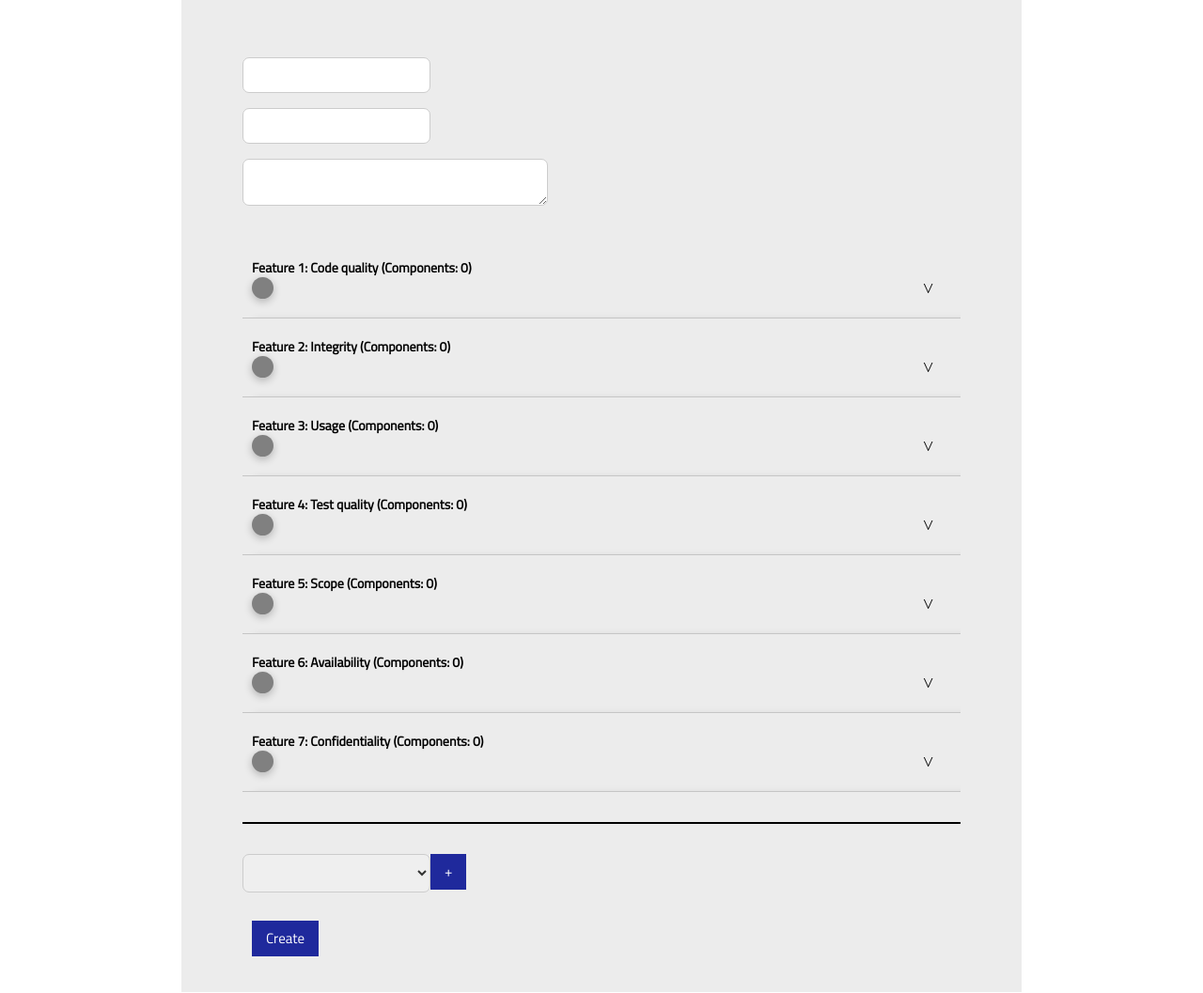
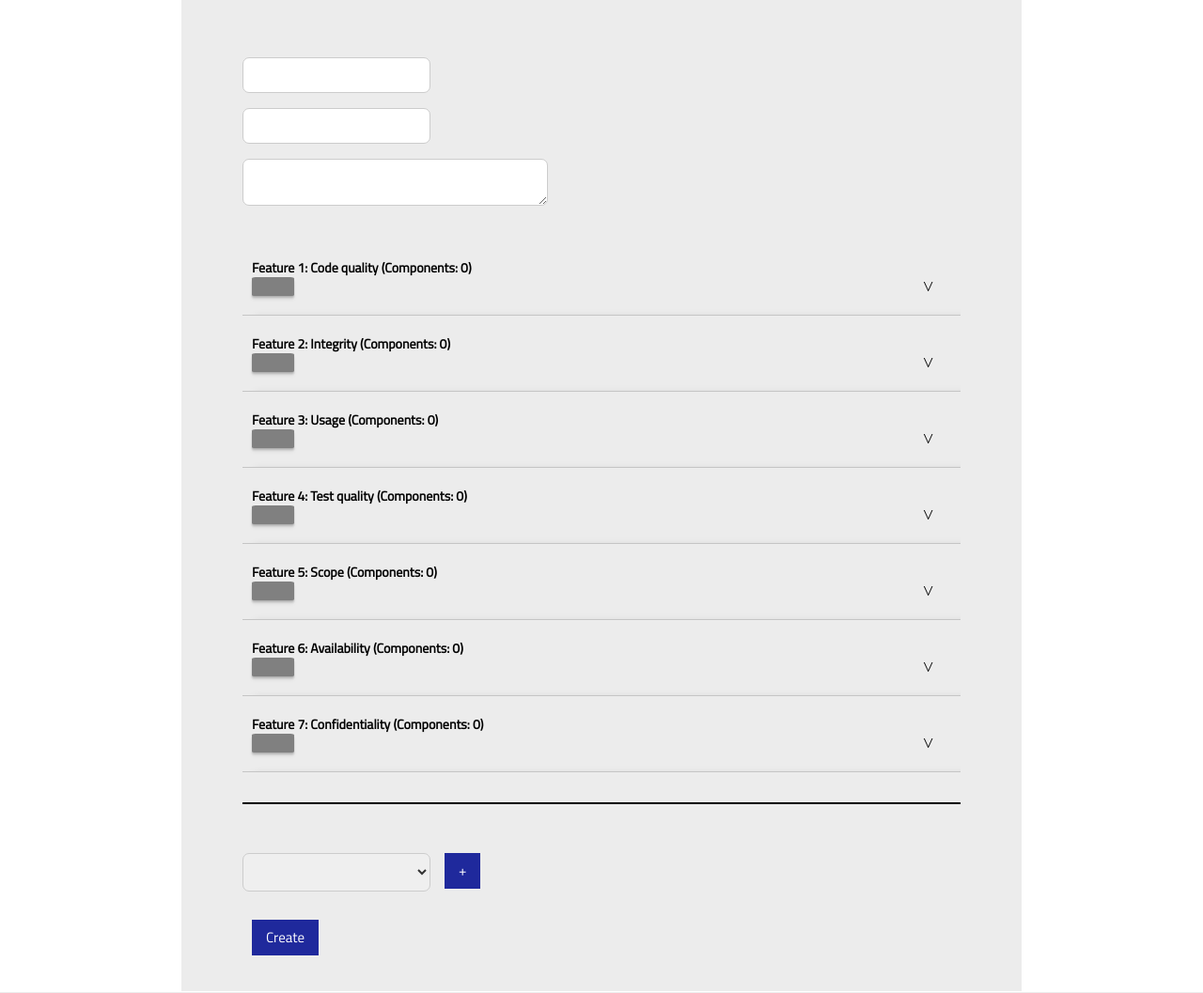
Before and after one commit to Praxisprojekt2021/praxisprojekt, a Flask app: page /process in a window 1280 px wide. Shown: the part 99-1156 px from the top of the page at 94% size. Run offline with Flask 2, Linux system fonts and the light colour scheme; lists and menus that the app fills with data are empty; some libraries are stand-ins or nearby versions.

Commit message:
246: Design Zwischenstand pt3

```diff
--- a/frontend/static/css/process_styles.css
+++ b/frontend/static/css/process_styles.css
@@ -428,12 +428,9 @@ button, html input[type="button"], input[type="reset"] {
   color: #333333;
   vertical-align: middle;
   border: 1px solid #ccc;
+  cursor: pointer;
+  margin-right: 15px;
 }
-
-.postion-dropdown {
-  cursor: pointer;
-}
-
 
 .square-border {
   background: #FFF;
@@ -487,7 +484,7 @@ table .process-visualization {
 .info-text-header { position: relative; }
 
 .info-text-header::before {
-  content: attr(title);/* print em-space with class text */
+  content: attr(tooltip-data);/* print em-space with class text */
   font-size: 10.5px;
   display: block;
   position: absolute;
@@ -522,6 +519,49 @@ table .process-visualization {
   transition: 0.35s ease-out;
 }
 
+#ComponentOverviewTable {
+  display: block;
+  margin-left: 10%;
+  margin-right: 10%;
+  padding-bottom: 20px;
+}
+
 #ComponentOverviewTable td {
   pointer-events: none;
 }
+
+#ComponentOverviewTable .col-1 {
+  width: 15%;
+}
+
+#ComponentOverviewTable .col-2 {
+  width: 35%;
+}
+
+#ComponentOverviewTable .col-3 {
+  width: 15%;
+}
+
+#ComponentOverviewTable .col-4 {
+  width: 0%;
+}
+
+#ComponentOverviewTable .col-5 {
+  width: 0%;
+}
+
+#ComponentOverviewTable .col-6 {
+  width: 0%;
+}
+
+#ComponentOverviewTable .col-7 {
+  width: 30%;
+}
+
+#ComponentOverviewTable .col-8 {
+  width: 1%;
+}
+
+#ComponentOverviewTable tr {
+  transition:0.2s ease-out;
+}
--- a/frontend/static/css/styles.css
+++ b/frontend/static/css/styles.css
@@ -136,13 +136,17 @@ a {
 }
 
 .small-circle {
-    height: 23px;
-    width: 23px;
-    border-radius: 50%;
+    height: 20px;
+    width: 45px;
+    border-radius: 8%;
     display: flex;
     align-items: center;
     justify-content: center;
-    box-shadow: rgba(0, 0, 0, 0.24) 0px 3px 8px;
+    box-shadow: 0 1px 1px rgba(0,0,0,0.05),
+    0 2px 2px rgba(0,0,0,0.12),
+    0 3px 3px rgba(0,0,0,0.08),
+    0 4px 4px rgba(0,0,0,0.05);
+    -webkit-backface-visibility: hidden;
 }
 
 /* Below css for loading */
--- a/frontend/static/js/process-editor.js
+++ b/frontend/static/js/process-editor.js
@@ -194,31 +194,31 @@ function createMetricsSection(features, processData) {
         <table class="responsive-table" id="process-feature-table">
             <tr class="table-header">
                 <th class="col-1" name="metric">Metric</th>
-                <th class="col-2 info-text-header" name="average" title="The average value for the respective metrics&#xa; across all components in the process.">
+                <th class="col-2 info-text-header" name="average" tooltip-data="The average value for the respective metrics&#xa; across all components in the process.">
                     Average
                 </th>
-                <th class="col-3 info-text-header" name="standard-deviation" title="The standard deviation for each metric&#xa; across all components in the process." >
+                <th class="col-3 info-text-header" name="standard-deviation" tooltip-data="The standard deviation for each metric&#xa; across all components in the process." >
                     Std. Dev.
                 </th>
-                <th class="col-4 info-text-header" name="sum" title="The sum for each respective metric&#xa; across all components in the process.">
+                <th class="col-4 info-text-header" name="sum" tooltip-data="The sum for each respective metric&#xa; across all components in the process.">
                     Sum
                 </th>
-                <th class="col-5 info-text-header" name="min" title="The minimum value specifies the smallest value for each&#xa; respective metric across all components in the process.">
+                <th class="col-5 info-text-header" name="min" tooltip-data="The minimum value specifies the smallest value for each&#xa; respective metric across all components in the process.">
                     Min
                 </th>
-                <th class="col-6 info-text-header" name="max" title="The maximum value indicates the largest value for each&#xa; respective metric across all components of the process.">
+                <th class="col-6 info-text-header" name="max" tooltip-data="The maximum value indicates the largest value for each&#xa; respective metric across all components of the process.">
                     Max
                 </th>
-                <th class="col-7 info-text-header" name="target-min" title="The minimum target average, user-entered, Target-value&#xa; for each metric across all components in the process.">
+                <th class="col-7 info-text-header" name="target-min" tooltip-data="The minimum target average, user-entered, Target-value&#xa; for each metric across all components in the process.">
                     Target Min
                 </th>
-                <th class="col-8 info-text-header" name="target-max" title="The maximum target average, user-entered, Target-value&#xa; for each metric across all components in the process.">
+                <th class="col-8 info-text-header" name="target-max" tooltip-data="The maximum target average, user-entered, Target-value&#xa; for each metric across all components in the process.">
                     Target Max
                 </th>
-                <th class="col-9 info-text-header" name="target-avg" title="The average, user-entered, Target-value&#xa; for each metric across all components in the process.">
+                <th class="col-9 info-text-header" name="target-avg" tooltip-data="The average, user-entered, Target-value&#xa; for each metric across all components in the process.">
                     Target Average
                 </th>
-                <th class="col-10 info-text-header" name="target-sum" title="The target sum for each metric across&#xa; all components in the process.">
+                <th class="col-10 info-text-header" name="target-sum" tooltip-data="The target sum for each metric across&#xa; all components in the process.">
                     Target Sum
                 </th>
                 <th class="col-11" name="ampel">Check</th>
@@ -529,14 +529,14 @@ function createComponentTable(processData, metricsDefinition) {
     let header = document.createElement('tr');
     header.className = "table-header";
     header.innerHTML = `
-        <th name="Position"> Position</th>
-        <th name="Component">Component</th>
-        <th name="Category">Category</th>
-        <th></th>
-        <th></th>
-        <th></th>
-        <th></th>
-        <th><i id="TrashIcon" class="fas fa-trash-alt"></i></th>
+        <th class="col-1" name="Position"> Position</th>
+        <th class="col-2" name="Component">Component</th>
+        <th class="col-3" name="Category">Category</th>
+        <th class="col-4"></th>
+        <th class="col-5"></th>
+        <th class="col-6"></th>
+        <th class="col-7"></th>
+        <th class="col-8"><i id="TrashIcon" class="fas fa-trash-alt"></i></th>
     `;
     document.getElementById('ComponentOverviewTable').appendChild(header);
 
@@ -685,7 +685,7 @@ function drop(ev) {
     let data = ev.dataTransfer.getData("text");
     let element = document.getElementById(data);
     let oldWeight = parseFloat(element.id);
-    insertAfter(ev.target.parentElement, element); // Component is inserted after the above component where the drop takes place
+    insertAfter(ev.target, element); // Component is inserted after the above component where the drop takes place
 
     let previousID;
     try {
@@ -726,7 +726,7 @@ function insertAfter(referenceNode, newNode) {
  * @param {event} ev: The event associated with dragging and dropping elements
  */
 function enter(ev) {
-    ev.target.style.setProperty("border-bottom", "15px solid black", undefined);
+    ev.target.style.setProperty("border-bottom", "4px solid black", undefined);
 }
 
 /**
```
